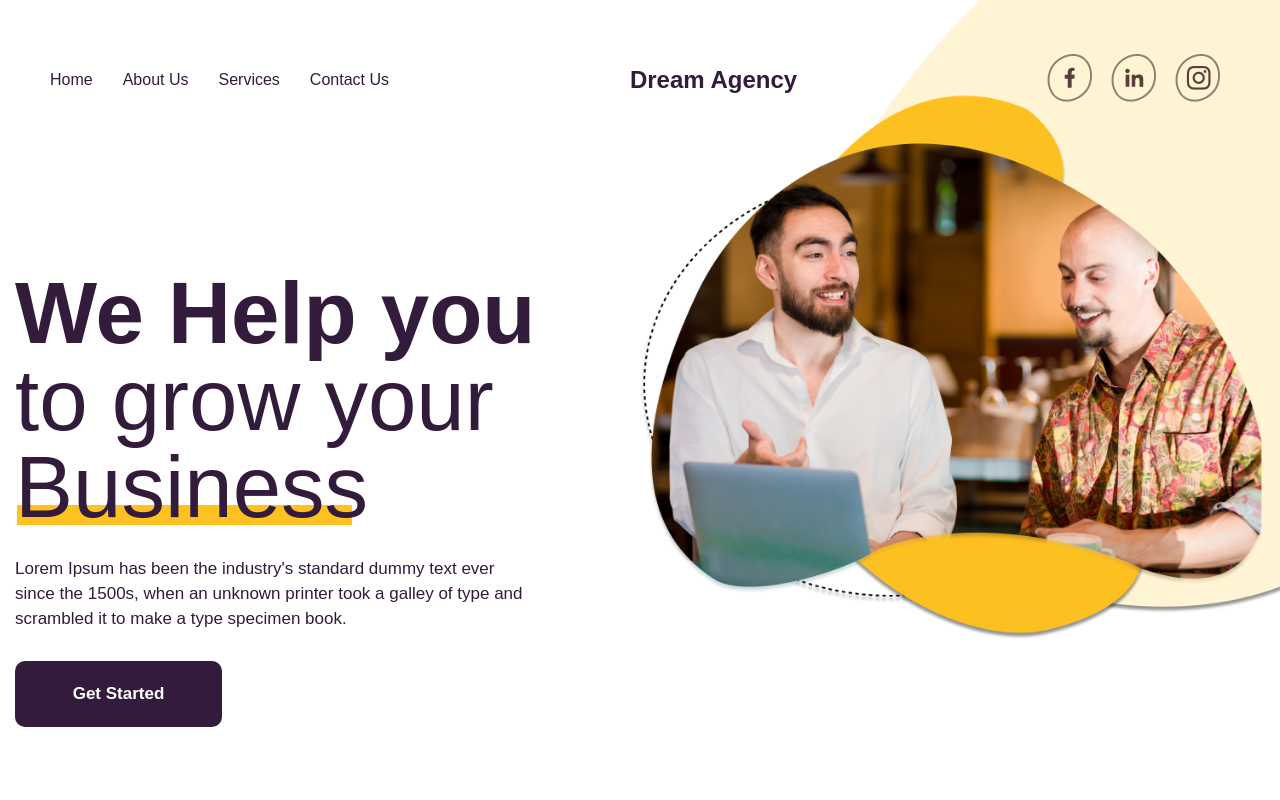
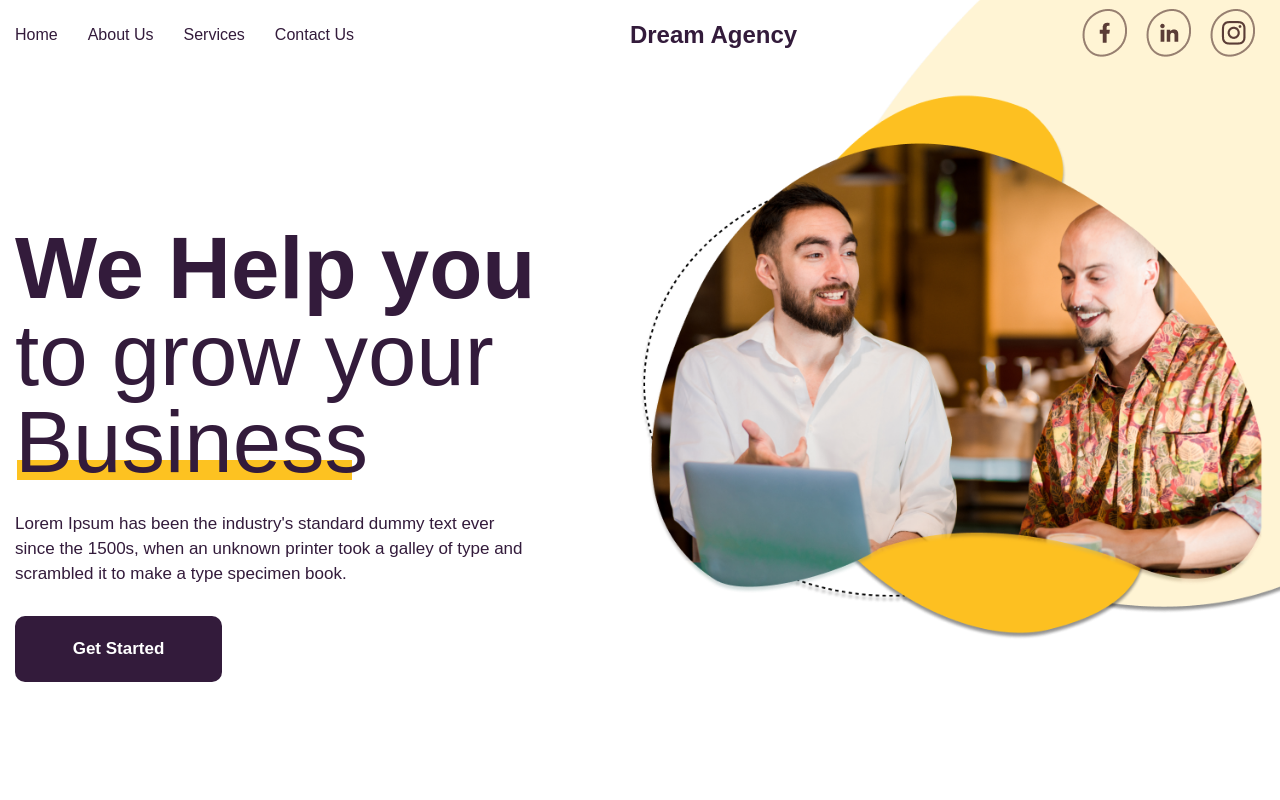
Before and after one commit to SykiZan/jelvix, a website built with Vite: page index.html in a window 1280 px wide. Shown: the top 800 px of the page. Built offline with nearby package versions, Linux system fonts and the light colour scheme; files whose address does not match are found by name; a web font is replaced by a local one.

Commit message:
fix padding

```diff
--- a/scss/header.scss
+++ b/scss/header.scss
@@ -3,9 +3,11 @@
   display: flex;
   justify-content: space-between;
   align-items: center;
-  padding: 0 50px;
   padding-top: 45px;
   color: #331b3b;
+  @media (max-width: 1430px) {
+    padding: 0 15px;
+  }
   @media (max-width: 860px) {
     padding: 0 15px;
     padding-top: 20px;
```
